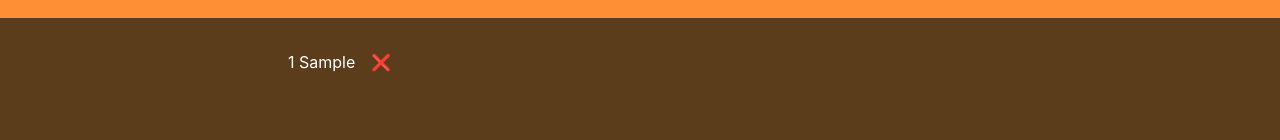
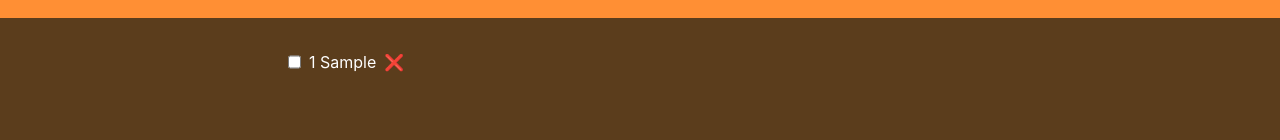
Before and after one commit to GhostArena/travel-list, a React (Create React App) app: page / in a window 1280 px wide. Both pictures are taken after typing "Sample" into the empty fields and a click on the button "Add". Shown: the part 222-362 px from the top of the page. Built offline with nearby package versions, Linux system fonts and the light colour scheme.

Commit message:
Added states for add, delete and completed

```diff
--- a/public/index.html
+++ b/public/index.html
@@ -27,17 +27,6 @@
     <title>React App</title>
   </head>
   <body>
-    <noscript>You need to enable JavaScript to run this app.</noscript>
     <div id="root"></div>
-    <!--
-      This HTML file is a template.
-      If you open it directly in the browser, you will see an empty page.
-
-      You can add webfonts, meta tags, or analytics to this file.
-      The build step will place the bundled scripts into the <body> tag.
-
-      To begin the development, run `npm start` or `yarn start`.
-      To create a production bundle, use `npm run build` or `yarn build`.
-    -->
   </body>
 </html>
--- a/src/App.js
+++ b/src/App.js
@@ -4,16 +4,28 @@ import { useState } from "react";
 
 function App() {
   const [items, setItems] = useState([]);
+  // const [isTicked, setIsTicked] = useState(false);
 
   const handleAddItems = (item) => {
     setItems((items) => [...items, item]);
+  };
+
+  const handleTicked = (id) =>
+    setItems((items) =>
+      items.map((item) =>
+        item.id === id ? { ...item, packed: !item.packed } : item
+      )
+    );
+
+  const handleDelete = (id) => {
+    setItems((items) => items.filter((item) => item.id !== id));
   };
 
   return (
     <div className="App ">
       <Navbar />
       <Form onAddItems={handleAddItems} />
-      <Lists items={items} />
+      <Lists items={items} onDeleteItem={handleDelete} onTick={handleTicked} />
       <Footer />
     </div>
   );
--- a/src/components/Form.jsx
+++ b/src/components/Form.jsx
@@ -20,6 +20,8 @@ const Form = ({ onAddItems }) => {
     setDescription("");
     setQuantity(1);
   };
+
+
 
   return (
     <div className="bg-[#ff8f34] w-full h-full sm:h-[10vh] py-6 flex items-center justify-center">
--- a/src/components/Lists.jsx
+++ b/src/components/Lists.jsx
@@ -8,23 +8,27 @@ import React from "react";
 //   { id: 4, description: "Books", packed: true },
 // ];
 
-const Lists = ({ items }) => {
+const Lists = ({ items, onDeleteItem, onTick }) => {
   return (
     <div className="bg-[#5b3d1c] text-white px-[20%] py-8 h-[60vh] w-full">
       <ul className="flex flex-wrap flex-col sm:flex-row items-center gap-2 justify-start">
         {items.map((item) => {
           return (
             <li key={item.id} className="px-8 flex">
-              <p>
-                <span>{item.quantity} </span>
-                <span
-                  className="mr-4"
-                  style={item.packed ? { textDecoration: "line-through" } : {}}
-                >
-                  {item.description}
-                </span>
-              </p>
-              <button>❌</button>
+              <input
+                type="checkbox"
+                name=""
+                value={item.packed}
+                className="mr-2"
+                onChange={() => onTick(item.id)}
+              />
+              <span
+                className="mr-2"
+                style={item.packed ? { textDecoration: "line-through" } : {}}
+              >
+                {item.quantity} {item.description}
+              </span>
+              <button onClick={() => onDeleteItem(item.id)}>❌</button>
             </li>
           );
         })}
```
